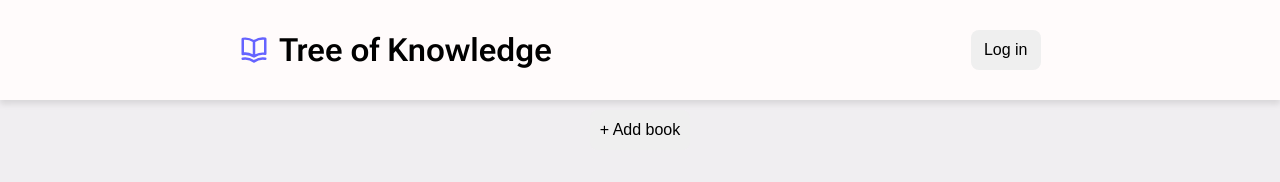
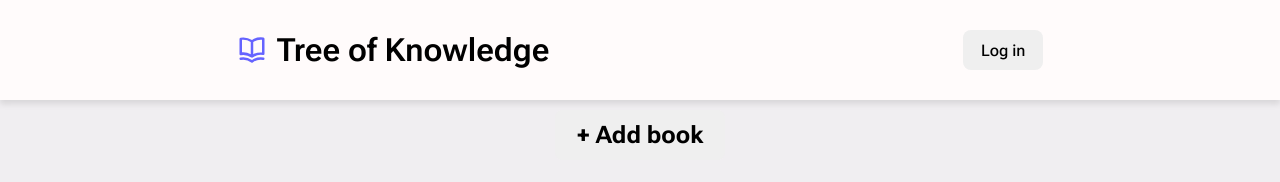
Before and after one commit to SK-2022/Library, a website: page public/index.html in a window 1280 px wide. Drawn offline with Linux system fonts and the light colour scheme.

Commit message:
Complete styling of fonts in buttons

```diff
--- a/style.css
+++ b/style.css
@@ -80,8 +80,10 @@ body {
 
 .login-button{
 	font-size: 1rem;
+	font-family: 'Roboto Flex', sans-serif;
+	font-weight: 500;
 	height: 40px;
-	width: 70px;
+	width: 80px;
 	border: none;
 	border-radius: 8px;
 	outline: none;
@@ -97,9 +99,11 @@ body {
 }
 
 .add-book-button{
-	font-size: 1rem;
-	height: 40px;
-	width: 100px;
+	font-size: 1.5rem;
+	font-family: 'Roboto Flex', sans-serif;
+	font-weight: 650;
+	height: 50px;
+	width: 170px;
 	margin: 10px;
 	border: none;
 	border-radius: 8px;
```
